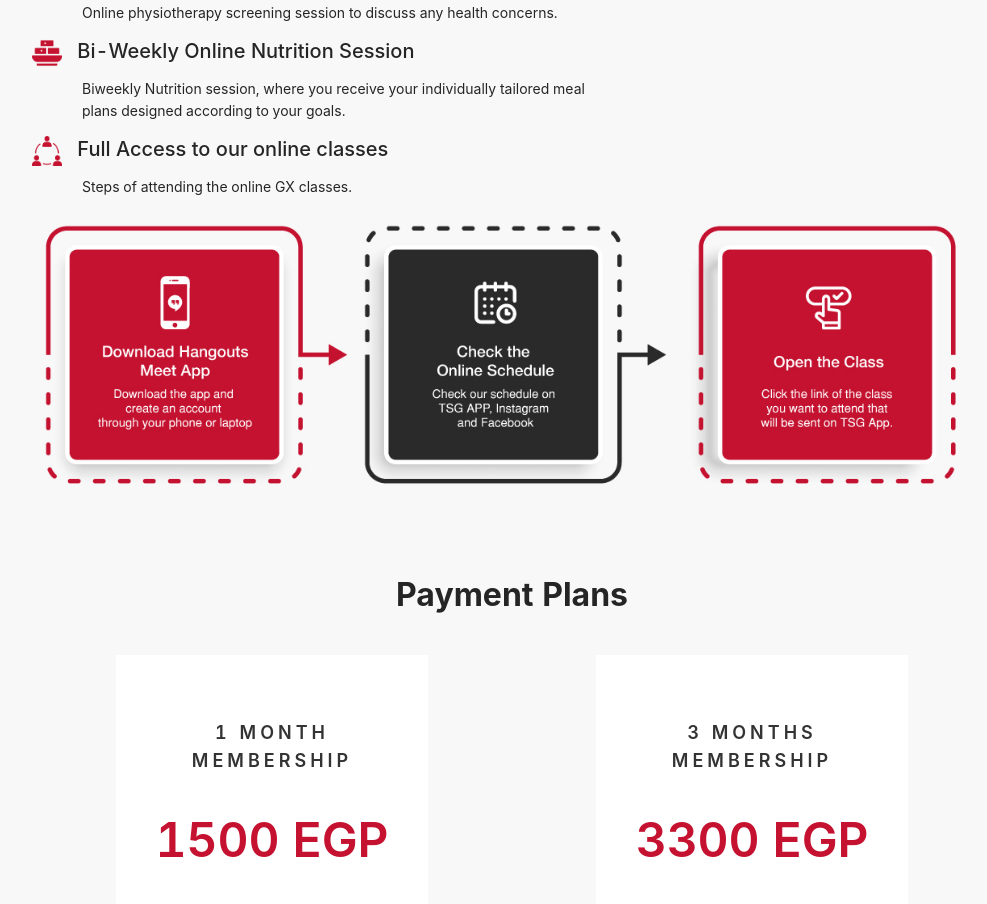
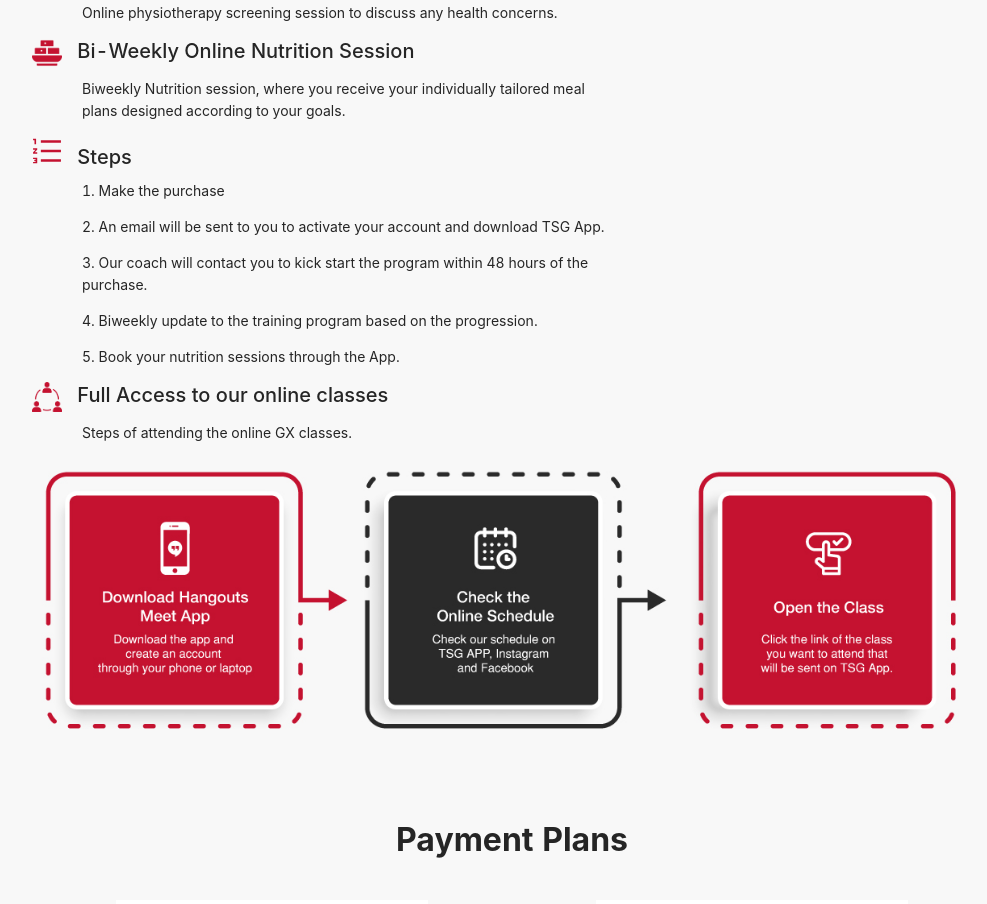
Before and after one commit to thesciencegym/fronttsg, a React (Create React App) app: page / in a window 1280 px wide. Shown: the part 1200-2104 px from the top of the page, without its empty margins (128-1115 px from the left). Built offline with nearby package versions, Linux system fonts and the light colour scheme.

Commit message:
Added TSG2GO content and steps

```diff
--- a/src/components/Home.js
+++ b/src/components/Home.js
@@ -1,5 +1,5 @@
 
-import { CheckOutlined, RetweetOutlined, ClockCircleOutlined, DollarOutlined } from '@ant-design/icons';
+import { CheckOutlined, RetweetOutlined, ClockCircleOutlined, DollarOutlined, OrderedListOutlined } from '@ant-design/icons';
 import React from 'react'
 import { Tabs, Row, Col, Button, Collapse } from 'antd'
 
@@ -56,10 +56,17 @@ class Home extends React.Component {
                                 <p>Biweekly Nutrition session, where you receive your individually tailored meal plans designed according to your goals.</p>
                             </content>
                             <content>
+                                <h3> <OrderedListOutlined />  Steps</h3>
+                                <p>1. Make the purchase</p>
+                                <p>2. An email will be sent to you to activate your account and download TSG App.</p>
+                                <p>3. Our coach will contact you to kick start the program within 48 hours of the purchase.</p>
+                                <p>4. Biweekly update to the training program based on the progression.</p>
+                                <p>5. Book your nutrition sessions through the App.</p>
+                            </content>
+                            <content>
                                 <h3> <img src='/assets/images/team.png' width={30}/> Full Access to our online classes</h3>
                                 <p>Steps of attending the online GX classes.</p>
                             </content>
-
                         </div>
                         <Row>
                             <Col lg={8} md={24}>
@@ -201,6 +208,14 @@ class Home extends React.Component {
                                     <p>Biweekly</p>
                                 </content>
                                 <content>
+                                    <h3> <OrderedListOutlined /> Steps</h3>
+                                    <p>1. Make the purchase.</p>
+                                    <p>2. An email will be sent to you to activate your account and download TSG App.</p>
+                                    <p>3. Our Nutritionist will contact you for the First Nutrition Assessment session within 24 hours.</p>
+                                    <p>4. Book your sessions through the App.</p>
+                                    <p>5. Daily follow up.</p>
+                                </content>
+                                <content>
                                     <h3> <DollarOutlined /> Price</h3>
                                     <p>700 EGP</p>
                                 </content>
@@ -230,6 +245,14 @@ class Home extends React.Component {
                                     <p>Weekly Plans</p>
                                 </content>
                                 <content>
+                                    <h3> <OrderedListOutlined /> Steps</h3>
+                                    <p>1. Make the purchase.</p>
+                                    <p>2. An email will be sent to you to activate your account and download TSG App.</p>
+                                    <p>3. Our Nutritionist will contact you for the First Nutrition Assessment session within 24 hours.</p>
+                                    <p>4. Book your sessions through the App.</p>
+                                    <p>5. Daily follow up.</p>
+                                </content>
+                                <content>
                                     <h3> <DollarOutlined /> Price</h3>
                                     <p>600 EGP</p>
                                 </content>
@@ -256,6 +279,13 @@ class Home extends React.Component {
                                     <p>12 sessions</p>
                                     <p>24 sessions</p>
                                     <p>48 sessions</p>
+                                </content>
+                                <content>
+                                    <h3> <OrderedListOutlined /> Steps</h3>
+                                    <p>1. Make the purchase.</p>
+                                    <p>2. An email will be sent to you to activate your account and download TSG App.</p>
+                                    <p>3. Our coach will contact you to kick start the program through the online fitness assessment session.</p>
+                                    <p>4. The links to the live training with your coach will be sent to you via the App.</p>
                                 </content>
                                 <content>
                                     <h3> <DollarOutlined /> Price</h3>
@@ -316,6 +346,14 @@ class Home extends React.Component {
                                     <p>3 months</p>
                                 </content>
                                 <content>
+                                    <h3> <OrderedListOutlined /> Steps</h3>
+                                    <p>1. Make the purchase.</p>
+                                    <p>2. An email will be sent to you to activate your account and download TSG App.</p>
+                                    <p>3. Our Physiotherapist will contact you to start the program within 24 hours. </p>
+                                    <p>4. Weekly online assessment sessions to check progress and update the program.</p>
+                                    <p>5. Daily follow up</p>
+                                </content>
+                                <content>
                                     <h3> <DollarOutlined /> Price</h3>
                                     <div className='plans prices'>
                                         <Row>
--- a/src/components/home.scss
+++ b/src/components/home.scss
@@ -13,7 +13,10 @@
 .tab1-wrap{
     text-align: left;
     width: 60%;
-
+    .anticon svg{
+        color: $main-color;
+        font-size: 30px;
+    }
 }
 
 .tab2-wrap{
@@ -108,6 +111,12 @@ content{
             height: 200px;
             margin-bottom: 20px;
 
+            // .box-selected{
+            //     background-color: $main-color;
+            //         h1{
+            //             color: #f8f8f8;
+            //         }
+            // }
         }
     }
 }
--- a/src/components/homeTabs/tsg2go.js
+++ b/src/components/homeTabs/tsg2go.js
@@ -1,14 +1,15 @@
 import React from 'react'
 import { Link } from 'react-router-dom';
-import { Row, Col, Button} from 'antd'
+import { Row, Col, Button } from 'antd'
 
 import { PRODUCTS } from '../../PRODUCTS';
 
-const myProducts = {0: [16,17,18,19,20], 1: [21,22,23,24,25], 2: [26,27,28,29,30]}
+const myProducts = { 0: [16, 17, 18, 19, 20], 1: [21, 22, 23, 24, 25], 2: [26, 27, 28, 29, 30] };
+const titles = ['Individual', 'Couple', 'Family'];
 
 class TSG2GO extends React.Component {
 
-  state = {selectedIndex: '0'}
+  state = { selectedIndex: '0' }
 
   _render_prices() {
     let p1 = PRODUCTS.find(p => p.id == myProducts[this.state.selectedIndex][0])
@@ -19,7 +20,7 @@ class TSG2GO extends React.Component {
 
     return (
       <div className='plans tsg2go'>
-      <h2 className='tab-title'>Payment Plans</h2>
+        <h2 className='tab-title'>Payment Plans for {titles[this.state.selectedIndex]}</h2>
         <Row>
           <Col lg={12} md={24} xs={24}>
             <div className='box'>
@@ -75,25 +76,29 @@ class TSG2GO extends React.Component {
   }
 
   _render_buttons() {
-    let selectedStyle = {border: 'medium solid #c41230'};
+    // let selectedStyle = { border: 'medium solid #c41230' };
+    let selectedStyle = { backgroundColor: '#c41230' };
+    let selectedStyleText = { color: 'white' };
+
+
     return (
       <div className='plans select-card'>
         <h2 className='tab-title'>Please selece one of the following</h2>
 
         <Row>
           <Col lg={8} md={24} xs={24}>
-            <div className='box' onClick={() => this.setState({selectedIndex: 0})} style={this.state.selectedIndex == 0 ? selectedStyle : {} }>
-              <h1>Individual</h1>
+            <div className='box' onClick={() => this.setState({ selectedIndex: 0 })} style={this.state.selectedIndex == 0 ? selectedStyle : {}}>
+              <h1 style={this.state.selectedIndex == 0 ? selectedStyleText : {}}>Individual</h1>
             </div>
           </Col>
           <Col lg={8} md={24} xs={24}>
-            <div className='box' onClick={() => this.setState({selectedIndex: 1})} style={this.state.selectedIndex == 1 ? selectedStyle : {} }>
-              <h1>Couple</h1>
+            <div className='box box-selected' onClick={() => this.setState({ selectedIndex: 1 })} style={this.state.selectedIndex == 1 ? selectedStyle : {}}>
+              <h1 style={this.state.selectedIndex == 1 ? selectedStyleText : {}}>Couple</h1>
             </div>
           </Col>
           <Col lg={8} md={24} xs={24}>
-            <div className='box' onClick={() => this.setState({selectedIndex: 2})} style={this.state.selectedIndex == 2 ? selectedStyle : {} }>
-              <h1>Family</h1>
+            <div className='box' onClick={() => this.setState({ selectedIndex: 2 })} style={this.state.selectedIndex == 2 ? selectedStyle : {}}>
+              <h1 style={this.state.selectedIndex == 2 ? selectedStyleText : {}}>Family</h1>
             </div>
           </Col>
         </Row>
@@ -105,32 +110,60 @@ class TSG2GO extends React.Component {
     return (
       <div>
         <h2 className='tab-title'>One on one coaching with TSG coaches at your place.</h2>
+
+        <div className='tab2-wrap'>
+          <h3>We’re pleased to announce that TSG is launching its latest fitness product, namely "TSG2GO"</h3>
+          <h3>What makes our product different and special is that you can enjoy your private coaching sessions from the comfort of your own HOME </h3>
+          <h3>We will provide you with your very own Private Coach, all the necessary equipment and tools that you will need in your training program.</h3>
+          <div style={{ marginTop: 40 }}>
+
             <Row>
               <Col md={12}>
-            <div className='tab2-wrap'>
-              <h3>TSG team is coming to you with all what you need to reach your training goals.</h3>
+                <h2>Details:</h2>
                 <content>
                   <h3> <img src='/assets/images/star.png' width={30} /> Fitness assessment</h3>
-                <p></p>
                 </content>
                 <content>
                   <h3> <img src='/assets/images/team.png' width={30} /> One on one training sessions</h3>
-                <p>.......</p>
                 </content>
                 <content>
                   <h3> <img src='/assets/images/tofu.png' width={30} /> Individually tailored Nutrition plans</h3>
-                <p>.......</p>
                 </content>
                 <content>
                   <h3> <img src='/assets/images/physiotherapy.png' width={30} /> Physiotherapy screening session</h3>
-                <p>.......</p>
                 </content>
-            </div>
+                <h2 style={{ marginTop: 20 }}>Our coaches:</h2>
+                <content>
+                  <h3>1. Kamal Ashraf</h3>
+                  <h3>2. Abdelrahman Refaey</h3>
+                  <h3>3. Ahmed ElWassif</h3>
+                  <h3>4. Mohamed Samir</h3>
+                  <h3>5. Mohamed Osama</h3>
+                  <h3>6. Adham Ezzat</h3>
+                  <h3>7. Rami Khamees</h3>
+                  <h3>8. Kamal ElAzab</h3>
+                  <h3>9. Mennatallah Mohamed</h3>
+                </content>
+
+                <h2 tyle={{ marginTop: 20 }}>Steps:</h2>
+                <content>
+                  <h3>1. Choose your coach</h3>
+                  <h3>2. Make the purchase</h3>
+                  <h3>3. An email will be sent to you to activate your account and download the App.</h3>
+                  <h3>4. Check our coaches' schedule on the App.</h3>
+                  <h3>5. Book your 1st session</h3>
+                  <h3>6. Our coach will contact you to confirm the session date and time.</h3>
+                </content>
+
               </Col>
-          <Col>
-            <img src='/assets/images/fitgirl.png' />
+              <Col md={12}>
+                <img src='/assets/images/training_at_your_door_step.jpg' width={'100%'} />
               </Col>
             </Row>
+
+          </div>
+        </div>
+
         {this._render_buttons()}
         {this._render_prices()}
       </div>
```
Also changed, not shown: public/assets/images/training_at_your_door_step.jpg (added). Lines whose indentation alone changed are shown as unchanged.
